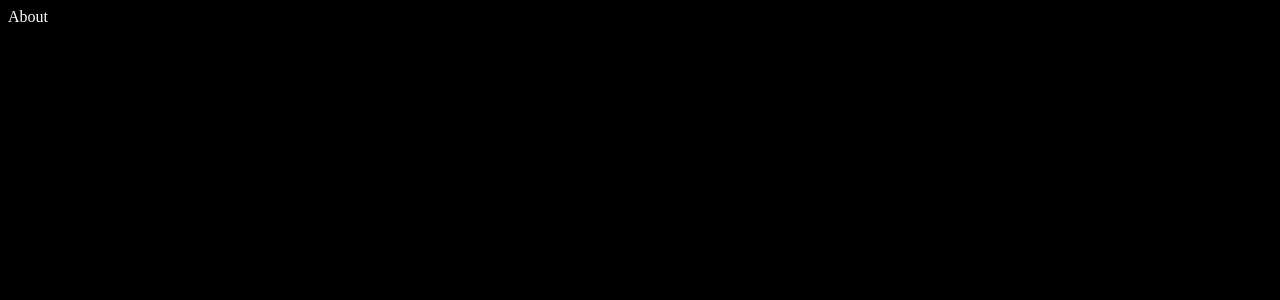
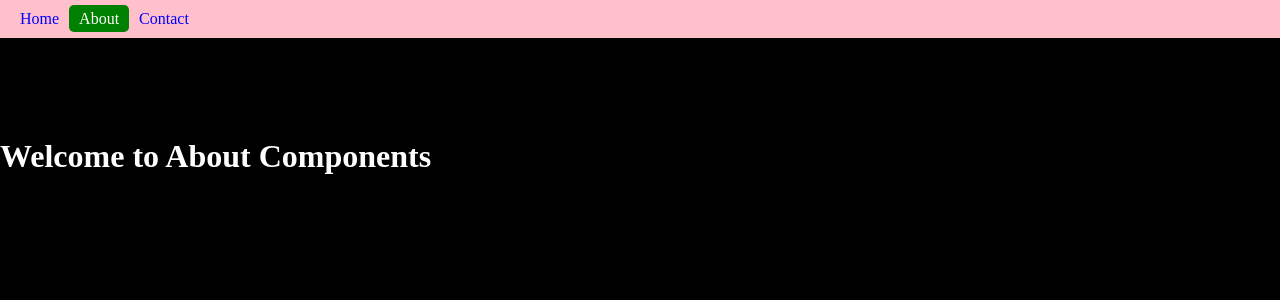
Before and after one commit to bisheshshrestha/React_Router, a React (Vite) app: page /about in a window 1280 px wide. Shown: the top 300 px of the page. Built offline with nearby package versions, Linux system fonts and the light colour scheme.

Commit message:
Link and NavBar links

```diff
--- a/src/App.jsx
+++ b/src/App.jsx
@@ -3,11 +3,13 @@ import { BrowserRouter as Router, Routes, Route } from "react-router-dom";
 import Home from "./Pages/Home";
 import About from "./Pages/About";
 import Contact from "./Pages/Contact";
+import Navbar from "./components/Navbar";
 
 const App = () => {
   return (
     <>
       <Router>
+        <Navbar />
         <Routes>
           <Route path="/" element={<Home />} />
           <Route path="/about" element={<About />} />
--- a/src/Pages/About.jsx
+++ b/src/Pages/About.jsx
@@ -2,7 +2,9 @@ import React from 'react'
 
 const About = () => {
   return (
-    <div>About</div>
+    <div>
+      <h1>Welcome to About Components</h1>
+    </div>
   )
 }
 
--- a/src/Pages/Contact.jsx
+++ b/src/Pages/Contact.jsx
@@ -1,9 +1,11 @@
-import React from 'react'
+import React from "react";
 
 const Contact = () => {
   return (
-    <div>Contact</div>
-  )
-}
+    <div>
+      <h1>Welcome to Contact Components</h1>
+    </div>
+  );
+};
 
-export default Contact
+export default Contact;
--- a/src/Pages/Home.jsx
+++ b/src/Pages/Home.jsx
@@ -1,9 +1,11 @@
-import React from 'react'
+import React from "react";
 
 const Home = () => {
   return (
-    <div>Home</div>
-  )
-}
+    <div>
+      <h1>Welcome to Home Components</h1>
+    </div>
+  );
+};
 
-export default Home
+export default Home;
--- /dev/null
+++ b/src/components/Navbar.jsx
@@ -0,0 +1,55 @@
+import React from "react";
+import { Link, NavLink } from "react-router-dom";
+
+const Navbar = () => {
+  return (
+    <>
+      <div
+        style={{
+          backgroundColor: "pink",
+          padding: "10px",
+          marginBottom: "100px",
+        }}
+      >
+        <NavLink
+          style={({ isActive }) => ({
+            color: isActive ? "white" : "blue",
+            backgroundColor: isActive ? "green" : "transparent",
+            padding: "5px 10px",
+            borderRadius: "5px",
+            textDecoration: "none",
+          })}
+          to={"/"}
+        >
+          Home
+        </NavLink>
+        <NavLink
+          style={({ isActive }) => ({
+            color: isActive ? "white" : "blue",
+            backgroundColor: isActive ? "green" : "transparent",
+            padding: "5px 10px",
+            borderRadius: "5px",
+            textDecoration: "none",
+          })}
+          to={"/about"}
+        >
+          About
+        </NavLink>
+        <NavLink
+          style={({ isActive }) => ({
+            color: isActive ? "white" : "blue",
+            backgroundColor: isActive ? "green" : "transparent",
+            padding: "5px 10px",
+            borderRadius: "5px",
+            textDecoration: "none",
+          })}
+          to={"/contact"}
+        >
+          Contact
+        </NavLink>
+      </div>
+    </>
+  );
+};
+
+export default Navbar;
--- a/src/index.css
+++ b/src/index.css
@@ -1,3 +1,7 @@
+* {
+  padding: 0;
+  margin: 0;
+}
 body {
   background-color: black;
   color: white;
```
